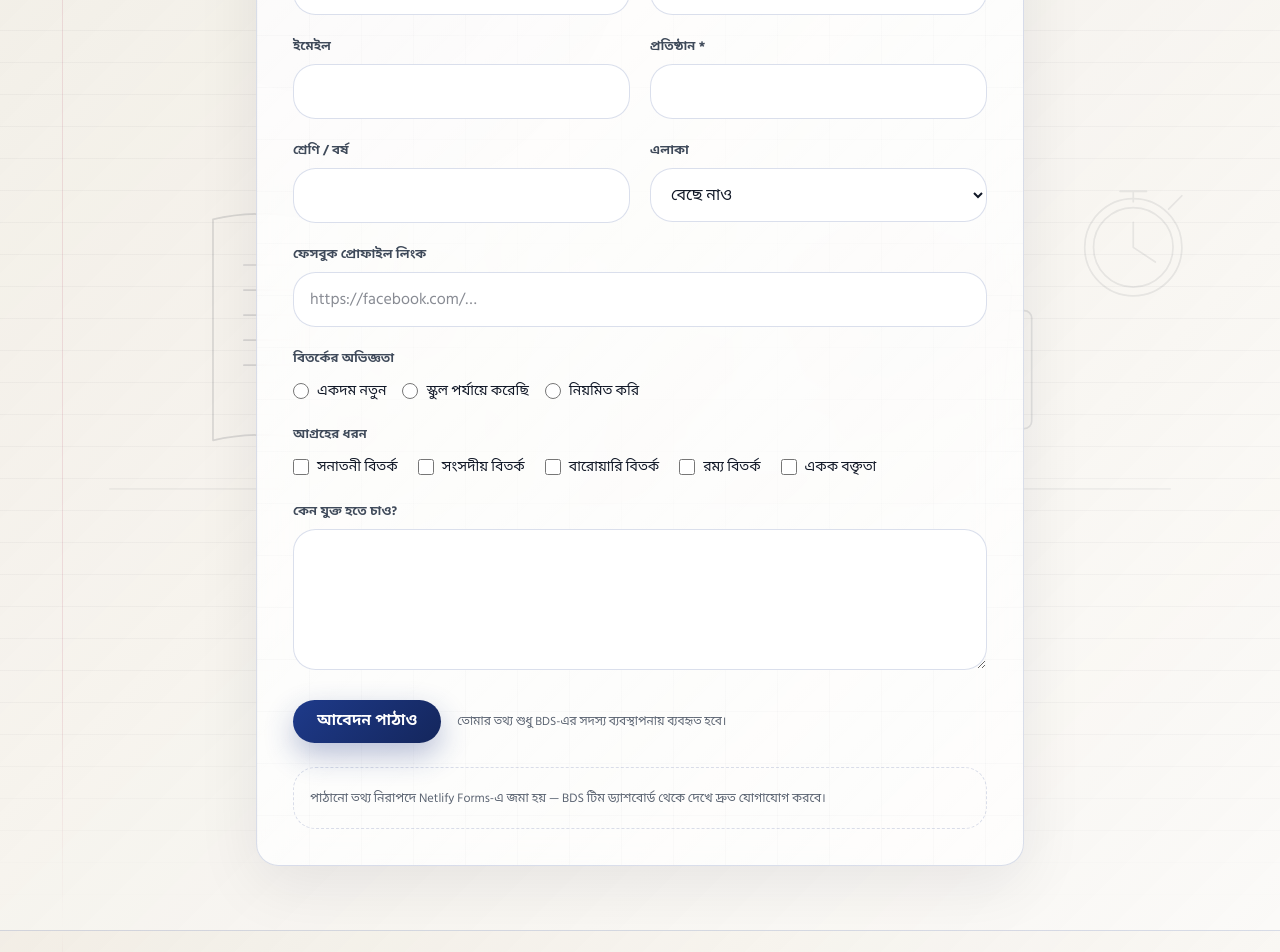
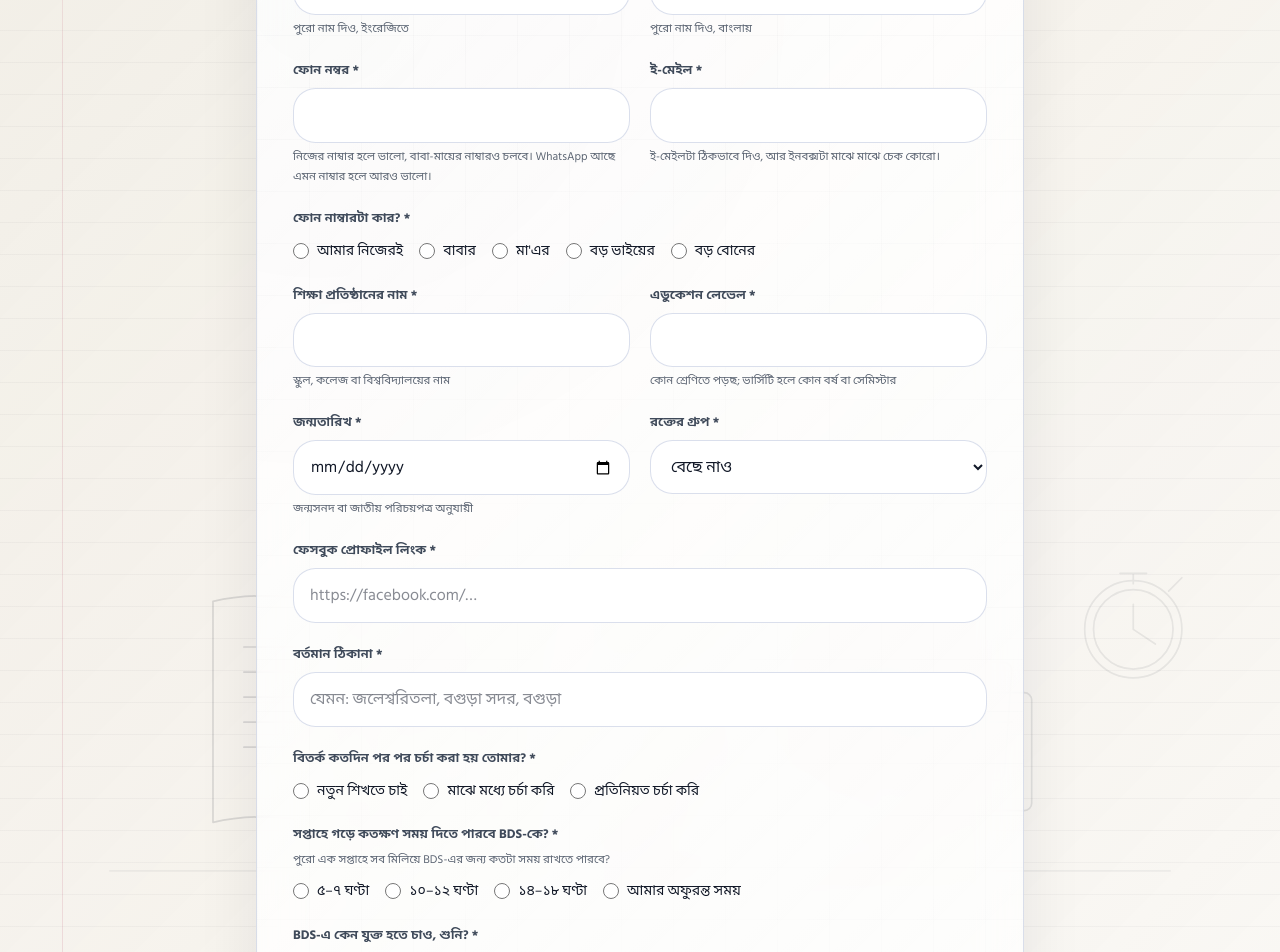
Before and after one commit to sakibalhasanprobal/bds-website, a Next.js app: page /bn/join in a window 1280 px wide. Shown: the part 1480-2432 px from the top of the page. Built offline with nearby package versions, Linux system fonts and the light colour scheme; a web font is replaced by a local one.

Commit message:
সদস্য ফর্ম: অফিসিয়াল গুগল ফর্মের প্রশ্নমালা অনুযায়ী নতুন ফিল্ড

```diff
--- a/src/app/[lang]/join/page.tsx
+++ b/src/app/[lang]/join/page.tsx
@@ -1,6 +1,6 @@
-import { CheckCircle2, Sparkles, UsersRound, ShieldCheck } from 'lucide-react';
+import { CheckCircle2, Sparkles, UsersRound, ShieldCheck, Info } from 'lucide-react';
 import { PageHero, Section, SectionHead } from '@/components/ui';
-import { LANGS, type Lang, memberBenefits, formats } from '@/content/site';
+import { LANGS, type Lang, memberBenefits } from '@/content/site';
 import { getDict } from '@/content/dict';
 
 export function generateStaticParams() {
@@ -9,14 +9,12 @@ export function generateStaticParams() {
 
 export const metadata = { title: 'সদস্য হও · Join BDS' };
 
-const upazilas = [
-  'বগুড়া সদর', 'শাজাহানপুর', 'শিবগঞ্জ', 'গাবতলী', 'দুপচাঁচিয়া', 'কাহালু',
-  'নন্দীগ্রাম', 'শেরপুর', 'ধুনট', 'সারিয়াকান্দি', 'সোনাতলা', 'আদমদীঘি', 'অন্যান্য',
-];
-
 const field =
   'focus-ring w-full rounded-lg border border-[var(--border-strong)] bg-[var(--surface)] px-4 py-3 text-[0.92rem]';
 const labelCls = 'block text-[0.8rem] font-bold text-[var(--text-secondary)]';
+const hintCls = 'mt-1 text-[0.72rem] leading-5 text-[var(--muted-foreground)]';
+
+const BLOOD_GROUPS = ['A+', 'A-', 'B+', 'B-', 'AB+', 'AB-', 'O+', 'O-'];
 
 export default async function JoinPage({ params }: { params: Promise<{ lang: string }> }) {
   const { lang: raw } = await params;
@@ -32,6 +30,17 @@ export default async function JoinPage({ params }: { params: Promise<{ lang: str
     { icon: ShieldCheck, title: bn ? 'Sub Executive — "Join The Team"' : 'Sub Executive — “Join The Team”',
       body: bn ? 'সংগঠন পরিচালনায় যুক্ত হতে চাইলে — ইভেন্ট, কনটেন্ট, লজিস্টিকস ও প্রশিক্ষণ টিমে।' : 'For those who want to help run BDS — events, content, logistics and training.' },
   ];
+
+  // প্রশ্নগুলো BDS-এর অফিসিয়াল সদস্য ফর্ম অনুযায়ী
+  const phoneOwnerOpts = bn
+    ? ['আমার নিজেরই', 'বাবার', "মা'এর", 'বড় ভাইয়ের', 'বড় বোনের']
+    : ['My own', "Father's", "Mother's", "Elder brother's", "Elder sister's"];
+  const practiceOpts = bn
+    ? ['নতুন শিখতে চাই', 'মাঝে মধ্যে চর্চা করি', 'প্রতিনিয়ত চর্চা করি']
+    : ['New — want to learn', 'Practise occasionally', 'Practise regularly'];
+  const weeklyOpts = bn
+    ? ['৫–৭ ঘণ্টা', '১০–১২ ঘণ্টা', '১৪–১৮ ঘণ্টা', 'আমার অফুরন্ত সময়']
+    : ['5–7 hours', '10–12 hours', '14–18 hours', 'I have unlimited time'];
 
   return (
     <>
@@ -67,7 +76,7 @@ export default async function JoinPage({ params }: { params: Promise<{ lang: str
       {/* ফর্ম */}
       <Section band="notes">
         <div className="bench-panel mx-auto max-w-3xl p-6 sm:p-9">
-          <SectionHead eyebrow={bn ? 'পূরণ করতে ২ মিনিট' : 'Two minutes to fill'} title={d.join.formTitle} />
+          <SectionHead eyebrow={bn ? 'পূরণ করতে ৩ মিনিট' : 'Three minutes to fill'} title={d.join.formTitle} />
 
           <form
             name="bds-join"
@@ -84,45 +93,91 @@ export default async function JoinPage({ params }: { params: Promise<{ lang: str
 
             <div className="grid gap-5 sm:grid-cols-2">
               <div>
-                <label className={labelCls} htmlFor="j-name">{d.join.name} *</label>
-                <input id="j-name" name="name" required className={`${field} mt-1.5`} />
+                <label className={labelCls} htmlFor="j-name-en">{bn ? 'তোমার নাম (Full Name)' : 'Full name (English)'} *</label>
+                <input id="j-name-en" name="name-english" required className={`${field} mt-1.5`} />
+                <p className={hintCls}>{bn ? 'পুরো নাম দিও, ইংরেজিতে' : 'Your full name, in English'}</p>
               </div>
               <div>
-                <label className={labelCls} htmlFor="j-phone">{d.join.phone} *</label>
+                <label className={labelCls} htmlFor="j-name-bn">{bn ? 'তোমার নাম (বাংলায়)' : 'Full name (Bangla)'} *</label>
+                <input id="j-name-bn" name="name-bangla" required className={`${field} mt-1.5`} />
+                <p className={hintCls}>{bn ? 'পুরো নাম দিও, বাংলায়' : 'Your full name, in Bangla'}</p>
+              </div>
+            </div>
+
+            <div className="grid gap-5 sm:grid-cols-2">
+              <div>
+                <label className={labelCls} htmlFor="j-phone">{bn ? 'ফোন নম্বর' : 'Phone number'} *</label>
                 <input id="j-phone" name="phone" type="tel" required className={`${field} mt-1.5`} />
+                <p className={hintCls}>
+                  {bn
+                    ? 'নিজের নাম্বার হলে ভালো, বাবা-মায়ের নাম্বারও চলবে। WhatsApp আছে এমন নাম্বার হলে আরও ভালো।'
+                    : 'Preferably your own; a parent’s number also works. A number with WhatsApp is even better.'}
+                </p>
               </div>
               <div>
-                <label className={labelCls} htmlFor="j-email">{d.join.email}</label>
-                <input id="j-email" name="email" type="email" className={`${field} mt-1.5`} />
+                <label className={labelCls} htmlFor="j-email">{bn ? 'ই-মেইল' : 'Email address'} *</label>
+                <input id="j-email" name="email" type="email" required className={`${field} mt-1.5`} />
+                <p className={hintCls}>
+                  {bn ? 'ই-মেইলটা ঠিকভাবে দিও, আর ইনবক্সটা মাঝে মাঝে চেক কোরো।' : 'Type it carefully — and do check your inbox.'}
+                </p>
+              </div>
+            </div>
+
+            <fieldset>
+              <legend className={labelCls}>{bn ? 'ফোন নাম্বারটা কার?' : 'Whose number is it?'} *</legend>
+              <div className="mt-2 flex flex-wrap gap-4">
+                {phoneOwnerOpts.map((opt) => (
+                  <label key={opt} className="flex items-center gap-2 text-[0.88rem]">
+                    <input type="radio" name="phone-owner" value={opt} required className="size-4 accent-[var(--primary)]" />
+                    {opt}
+                  </label>
+                ))}
+              </div>
+            </fieldset>
+
+            <div className="grid gap-5 sm:grid-cols-2">
+              <div>
+                <label className={labelCls} htmlFor="j-inst">{bn ? 'শিক্ষা প্রতিষ্ঠানের নাম' : 'Educational institution'} *</label>
+                <input id="j-inst" name="institution" required className={`${field} mt-1.5`} />
+                <p className={hintCls}>{bn ? 'স্কুল, কলেজ বা বিশ্ববিদ্যালয়ের নাম' : 'School, college or university'}</p>
               </div>
               <div>
-                <label className={labelCls} htmlFor="j-inst">{d.join.institution} *</label>
-                <input id="j-inst" name="institution" required className={`${field} mt-1.5`} />
+                <label className={labelCls} htmlFor="j-class">{bn ? 'এডুকেশন লেভেল' : 'Education level'} *</label>
+                <input id="j-class" name="education-level" required className={`${field} mt-1.5`} />
+                <p className={hintCls}>
+                  {bn ? 'কোন শ্রেণিতে পড়ছ; ভার্সিটি হলে কোন বর্ষ বা সেমিস্টার' : 'Your class — or year/semester if at university'}
+                </p>
               </div>
               <div>
-                <label className={labelCls} htmlFor="j-class">{d.join.classYear}</label>
-                <input id="j-class" name="class" className={`${field} mt-1.5`} />
+                <label className={labelCls} htmlFor="j-dob">{bn ? 'জন্মতারিখ' : 'Date of birth'} *</label>
+                <input id="j-dob" name="date-of-birth" type="date" required className={`${field} mt-1.5`} />
+                <p className={hintCls}>{bn ? 'জন্মসনদ বা জাতীয় পরিচয়পত্র অনুযায়ী' : 'As on your birth certificate or NID'}</p>
               </div>
               <div>
-                <label className={labelCls} htmlFor="j-area">{d.join.area}</label>
-                <select id="j-area" name="area" className={`${field} mt-1.5`} defaultValue="">
+                <label className={labelCls} htmlFor="j-blood">{bn ? 'রক্তের গ্রুপ' : 'Blood group'} *</label>
+                <select id="j-blood" name="blood-group" required className={`${field} mt-1.5`} defaultValue="">
                   <option value="" disabled>{bn ? 'বেছে নাও' : 'Select'}</option>
-                  {upazilas.map((u) => <option key={u} value={u}>{u}</option>)}
+                  {BLOOD_GROUPS.map((g) => <option key={g} value={g}>{g}</option>)}
                 </select>
               </div>
             </div>
 
             <div>
-              <label className={labelCls} htmlFor="j-fb">{d.join.fb}</label>
-              <input id="j-fb" name="facebook" type="url" placeholder="https://facebook.com/…" className={`${field} mt-1.5`} />
+              <label className={labelCls} htmlFor="j-fb">{bn ? 'ফেসবুক প্রোফাইল লিংক' : 'Facebook profile link'} *</label>
+              <input id="j-fb" name="facebook" type="url" required placeholder="https://facebook.com/…" className={`${field} mt-1.5`} />
+            </div>
+
+            <div>
+              <label className={labelCls} htmlFor="j-address">{bn ? 'বর্তমান ঠিকানা' : 'Current address'} *</label>
+              <input id="j-address" name="address" required placeholder={bn ? 'যেমন: জলেশ্বরিতলা, বগুড়া সদর, বগুড়া' : 'e.g. Jaleshwaritola, Bogura Sadar, Bogura'} className={`${field} mt-1.5`} />
             </div>
 
             <fieldset>
-              <legend className={labelCls}>{d.join.experience}</legend>
+              <legend className={labelCls}>{bn ? 'বিতর্ক কতদিন পর পর চর্চা করা হয় তোমার?' : 'How often do you practise debate?'} *</legend>
               <div className="mt-2 flex flex-wrap gap-4">
-                {[d.join.expNew, d.join.expSchool, d.join.expRegular].map((opt) => (
+                {practiceOpts.map((opt) => (
                   <label key={opt} className="flex items-center gap-2 text-[0.88rem]">
-                    <input type="radio" name="experience" value={opt} className="size-4 accent-[var(--primary)]" />
+                    <input type="radio" name="practice-frequency" value={opt} required className="size-4 accent-[var(--primary)]" />
                     {opt}
                   </label>
                 ))}
@@ -130,20 +185,30 @@ export default async function JoinPage({ params }: { params: Promise<{ lang: str
             </fieldset>
 
             <fieldset>
-              <legend className={labelCls}>{d.join.interests}</legend>
-              <div className="mt-2 flex flex-wrap gap-x-5 gap-y-2.5">
-                {formats.map((f) => (
-                  <label key={f.key} className="flex items-center gap-2 text-[0.88rem]">
-                    <input type="checkbox" name="interests" value={f.bn} className="size-4 accent-[var(--primary)]" />
-                    {bn ? f.bn : f.en}
+              <legend className={labelCls}>{bn ? 'সপ্তাহে গড়ে কতক্ষণ সময় দিতে পারবে BDS-কে?' : 'How many hours a week can you give BDS?'} *</legend>
+              <p className={hintCls}>
+                {bn ? 'পুরো এক সপ্তাহে সব মিলিয়ে BDS-এর জন্য কতটা সময় রাখতে পারবে?' : 'Across a whole week, how much time can you set aside for BDS in total?'}
+              </p>
+              <div className="mt-2 flex flex-wrap gap-4">
+                {weeklyOpts.map((opt) => (
+                  <label key={opt} className="flex items-center gap-2 text-[0.88rem]">
+                    <input type="radio" name="weekly-time" value={opt} required className="size-4 accent-[var(--primary)]" />
+                    {opt}
                   </label>
                 ))}
               </div>
             </fieldset>
 
             <div>
-              <label className={labelCls} htmlFor="j-why">{d.join.why}</label>
-              <textarea id="j-why" name="why" rows={4} className={`${field} mt-1.5 resize-y`} />
+              <label className={labelCls} htmlFor="j-why">{bn ? 'BDS-এ কেন যুক্ত হতে চাও, শুনি?' : 'Why do you want to join BDS?'} *</label>
+              <textarea id="j-why" name="why" rows={4} required className={`${field} mt-1.5 resize-y`} />
+              <p className={hintCls}>{bn ? 'একটু বিস্তারিত আর সত্যি কথাই লেখো কেমন!' : 'Be a little detailed — and honest!'}</p>
+            </div>
+
+            <div>
+              <label className={labelCls} htmlFor="j-ref">{bn ? 'Member Reference (ঐচ্ছিক)' : 'Member reference (optional)'}</label>
+              <input id="j-ref" name="member-reference" className={`${field} mt-1.5`} />
+              <p className={hintCls}>{bn ? 'BDS-এর কোনো সদস্যের রেফারেন্স থাকলে নামটা লেখো' : 'If a current BDS member referred you, write their name'}</p>
             </div>
 
             <div className="flex flex-wrap items-center gap-4">
@@ -154,7 +219,31 @@ export default async function JoinPage({ params }: { params: Promise<{ lang: str
             </div>
           </form>
 
-          <p className="mt-6 rounded-lg border border-dashed border-[var(--border-strong)] p-4 text-[0.78rem] leading-7 text-[var(--muted-foreground)]">
+          {/* নির্দেশনা */}
+          <div className="mt-6 rounded-lg border border-[var(--border-strong)] bg-[color-mix(in_srgb,var(--accent)_8%,var(--surface))] p-4">
+            <p className="flex items-center gap-2 text-[0.8rem] font-bold">
+              <Info className="size-4 text-[var(--accent)]" aria-hidden /> {bn ? 'নির্দেশনা' : 'What happens next'}
+            </p>
+            <ul className="mt-2 grid gap-1.5 pl-6 text-[0.78rem] leading-6 text-[var(--text-secondary)] [list-style:disc]">
+              <li>
+                {bn
+                  ? 'ফর্ম জমা দেওয়ার ২৪–৪৮ ঘণ্টার মধ্যে তোমার ই-মেইল বা ফোন নাম্বারে Messenger ও WhatsApp গ্রুপের লিংক পাঠানো হবে।'
+                  : 'Within 24–48 hours of submitting, you’ll get the Messenger & WhatsApp group links by email or phone.'}
+              </li>
+              <li>
+                {bn
+                  ? 'পরিচিত কেউ আগে থেকেই BDS-এর সদস্য হলে ফর্ম পূরণের পর তাকে বলো — সে-ই তোমাকে গ্রুপে যুক্ত করে নেবে।'
+                  : 'If someone you know is already a BDS member, ask them after submitting — they can add you to the groups directly.'}
+              </li>
+              <li>
+                {bn
+                  ? 'লিংক না পেলে ৩–৪ দিন অপেক্ষা করো; তারপরও না পেলে আমাদের Facebook পেজে মেসেজ কোরো। গ্রুপে ঢুকলেই যাবতীয় তথ্য পেয়ে যাবে।'
+                  : 'No link after 3–4 days? Message our Facebook page. Once you join the groups, you’ll find everything there.'}
+              </li>
+            </ul>
+          </div>
+
+          <p className="mt-4 rounded-lg border border-dashed border-[var(--border-strong)] p-4 text-[0.78rem] leading-7 text-[var(--muted-foreground)]">
             {d.join.formNote}
           </p>
         </div>
```
